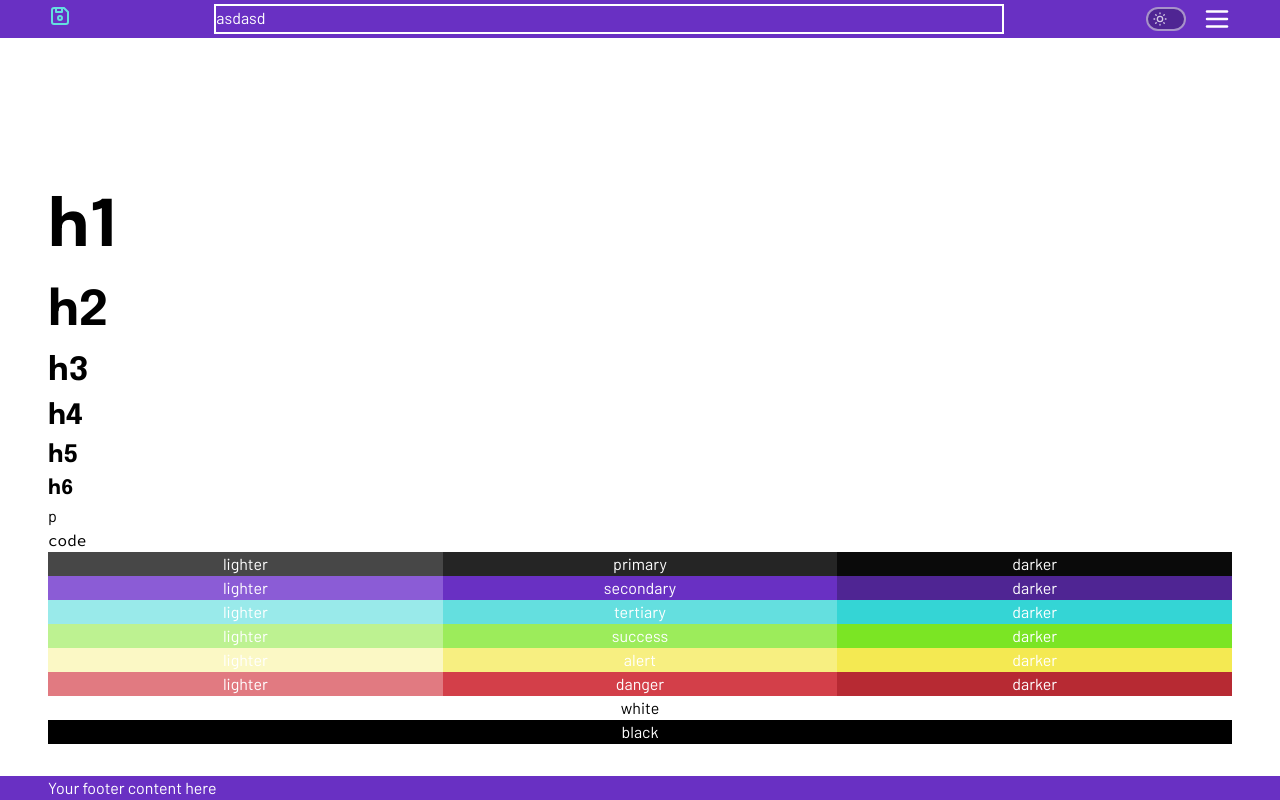
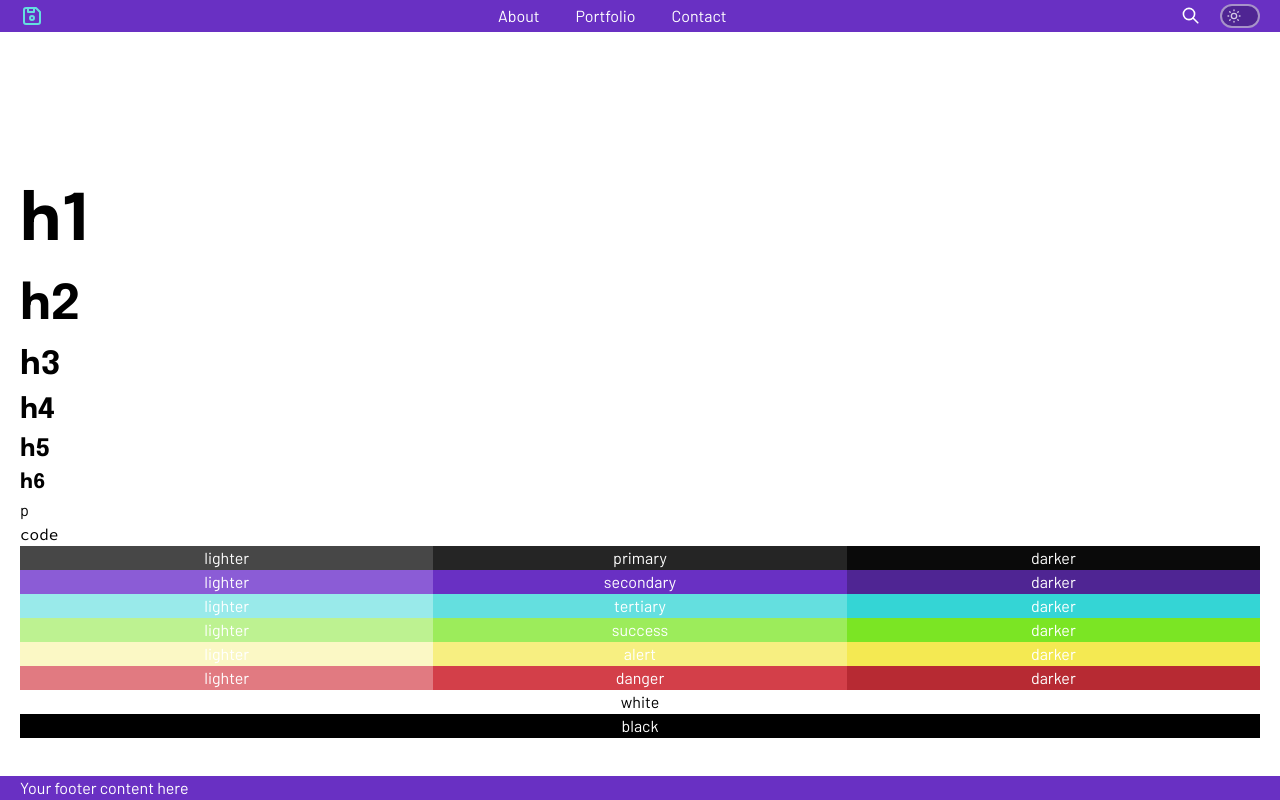
Before and after one commit to diegograssino/portfolioV2024, a Next.js app: page / in a window 1280 px wide. Built offline with nearby package versions, Linux system fonts and the light colour scheme.

Commit message:
Add navbar options breakpoints behaviours

```diff
--- a/app/layout.tsx
+++ b/app/layout.tsx
@@ -46,7 +46,7 @@ export default function RootLayout({
       >
         <Providers>
           <Navbar />
-          <Container>{children}</Container>
+          <Container as="main">{children}</Container>
           <Footer />
         </Providers>
       </body>
--- a/app/page.tsx
+++ b/app/page.tsx
@@ -4,10 +4,10 @@ const Home = () => {
   return (
     <main>
       <div className="flex flex-col gap-4 my-4">
-        <Spinner size="xsmall" />
+        <Spinner size="xsmall" speed="fast" />
         <Spinner size="small" />
         <Spinner />
-        <Spinner size="large" />
+        <Spinner size="large" speed="slow" />
       </div>
       <h1>h1</h1>
       <h2>h2</h2>
--- a/components/shared/Container/index.tsx
+++ b/components/shared/Container/index.tsx
@@ -1,12 +1,14 @@
 import { IContainerProps } from "@/types/shared";
 
-const Container = ({ children = "" }: IContainerProps) => {
+const Container = ({
+  children,
+  as: Tag = "div",
+  ...otherProps
+}: IContainerProps) => {
   return (
-    <div className="flex">
-      <div className="flex-none w-2 sm:w-4 md:w-8 lg:w-12 xl:flex-1"></div>
-      <div className="flex-1 xl:w-[1280px] xl:flex-none">{children}</div>
-      <div className="flex-none w-2 sm:w-4 md:w-8 lg:w-12 xl:flex-1"></div>
-    </div>
+    <Tag {...otherProps}>
+      <div className="max-w-[1280px] mx-auto px-5">{children}</div>
+    </Tag>
   );
 };
 
--- a/components/shared/Navbar/index.tsx
+++ b/components/shared/Navbar/index.tsx
@@ -4,6 +4,7 @@ import {
   IconCircleFilled,
   IconDeviceFloppy,
   IconMenu2,
+  IconSearch,
   IconX,
 } from "@tabler/icons-react";
 import { AnimatePresence, motion } from "framer-motion";
@@ -21,22 +22,35 @@ const Navbar = () => {
 
   return (
     <nav
-      className="bg-secondary text-white py-1 sticky top-0"
+      className="bg-secondary text-white py-1 sticky top-0 z-10"
       onMouseLeave={() => handleMenu(false)}
     >
-      <div className="z-10">
       <Container>
         <div className="flex justify-between">
-            <div>
           <IconDeviceFloppy
             className="flex self-center text-tertiary"
             size={"1.5rem"}
           />
+          <div className="hidden md:block">
+            <ul className="flex justify-center gap-5">
+              {options.map((option, i) => (
+                <li key={i} className="">
+                  <Link
+                    href={option.url}
+                    className="bg-transparent rounded-full px-2 pb-1 transition duration-300 ease-in-out hover:bg-secondary-lighter"
+                  >
+                    {option.name}
+                  </Link>
+                </li>
+              ))}
+            </ul>
           </div>
-            <div className="w-2/3 border-2 border-white">asdasd</div>
-            <div className="flex gap-4">
+          <div className="flex gap-3 md:gap-5">
+            <button>
+              <IconSearch className="flex self-center" size={"1.2rem"} />
+            </button>
             <ToggleTheme />
-              <button className="">
+            <button className="md:hidden">
               {!isMenuVisible ? (
                 <IconMenu2
                   className="flex self-center"
@@ -54,8 +68,6 @@ const Navbar = () => {
           </div>
         </div>
       </Container>
-      </div>
-      <div className="">
       <AnimatePresence>
         {isMenuVisible ? (
           <motion.div
@@ -65,10 +77,9 @@ const Navbar = () => {
             animate={{ opacity: 1 }}
             exit={{ opacity: 0 }}
             transition={{ y: { velocity: 100 }, duration: 0.2 }}
-              className={`absolute w-full bg-secondary pt-4 pb-8 z-0`}
+            className={`absolute w-full h-96 md:h-auto bg-secondary pt-4 pb-8 z-0 md:hidden`}
           >
-              <Container>
-                <ul>
+            <Container as="ul">
               {options.map((option, i) => (
                 <li key={i} className="flex gap-2">
                   <IconCircleFilled
@@ -83,12 +94,10 @@ const Navbar = () => {
                   </Link>
                 </li>
               ))}
-                </ul>
             </Container>
           </motion.div>
         ) : null}
       </AnimatePresence>
-      </div>
     </nav>
   );
 };
--- a/components/shared/Spinner/index.tsx
+++ b/components/shared/Spinner/index.tsx
@@ -2,13 +2,20 @@
 import { ISpinner } from "@/types/shared";
 import { motion } from "framer-motion";
 
-const Spinner = ({ dots = 3, size = "default", isDark = false }: ISpinner) => {
+const Spinner = ({
+  dots = 3,
+  size = "default",
+  speed = "default",
+  hasDarkBackground = false,
+}: ISpinner) => {
   const sizes = {
     xsmall: { width: "w-[6px]", height: "h-[6px]", gap: "gap-[2px]" },
     small: { width: "w-2", height: "h-2", gap: "gap-1" },
     default: { width: "w-4", height: "h-4", gap: "gap-2" },
     large: { width: "w-8", height: "h-8", gap: "gap-4" },
   };
+
+  const speeds = { slow: 1.5, default: 0.75, fast: 0.5 };
 
   const animation = {
     initial: {
@@ -19,10 +26,6 @@ const Spinner = ({ dots = 3, size = "default", isDark = false }: ISpinner) => {
       opacity: [1, 0.75, 1],
       scale: [1, 0.75, 1],
     },
-  };
-  const transition = {
-    repeat: Infinity,
-    duration: 0.3,
   };
 
   return (
@@ -36,7 +39,7 @@ const Spinner = ({ dots = 3, size = "default", isDark = false }: ISpinner) => {
             variants={animation}
             transition={{
               repeat: Infinity,
-              duration: 0.75,
+              duration: speeds[speed],
               delay: 0.1 * i,
             }}
             initial="initial"
--- a/components/shared/ToggleTheme/index.tsx
+++ b/components/shared/ToggleTheme/index.tsx
@@ -38,8 +38,8 @@ const ToggleTheme = () => {
             </motion.span>
           </div>
         ) : (
-          <div className="flex justify-center">
-            <Spinner size="xsmall" />
+          <div className="flex justify-center animate-pulse">
+            <Spinner size="xsmall" speed="fast" />
           </div>
         )}
       </button>
```
Also changed, not shown: types/shared.ts (+6 -3 lines). Lines whose indentation alone changed are shown as unchanged.
